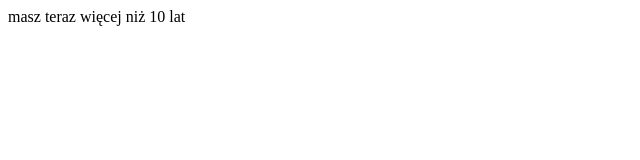
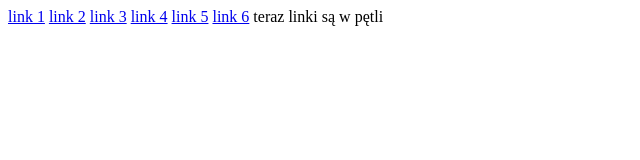
Before and after one commit to jakub-biernacik/JS-kurs, a plain HTML site: page index.html in a window 1280 px wide. Shown: the whole page, without its empty margins (0-640 px from the left). Drawn offline with Linux system fonts and the light colour scheme.

Commit message:
made a 'for' loop

```diff
--- a/index.html
+++ b/index.html
@@ -10,6 +10,14 @@
 
 <body>
 
+
+    <a href="#">link 1</a>
+    <a href="#">link 2</a>
+    <a href="#">link 3</a>
+    <a href="#">link 4</a>
+    <a href="#">link 5</a>
+    <a href="#">link 6</a>
+
     <script src="test.js"></script>
 
 
--- a/test.js
+++ b/test.js
@@ -1,9 +1,9 @@
-var wiek = 5;
+var links = document.getElementsByTagName("a");
 
-while (wiek < 10) {
+for (i = 0; i < links.length; i++) {
 
-    console.log("masz mniej niż 10 lat")
-wiek++;
+    console.log("to jest link numer" +i);
+
 }
 
-document.write("masz teraz więcej niż 10 lat");
+document.write("teraz linki są w pętli");
```
